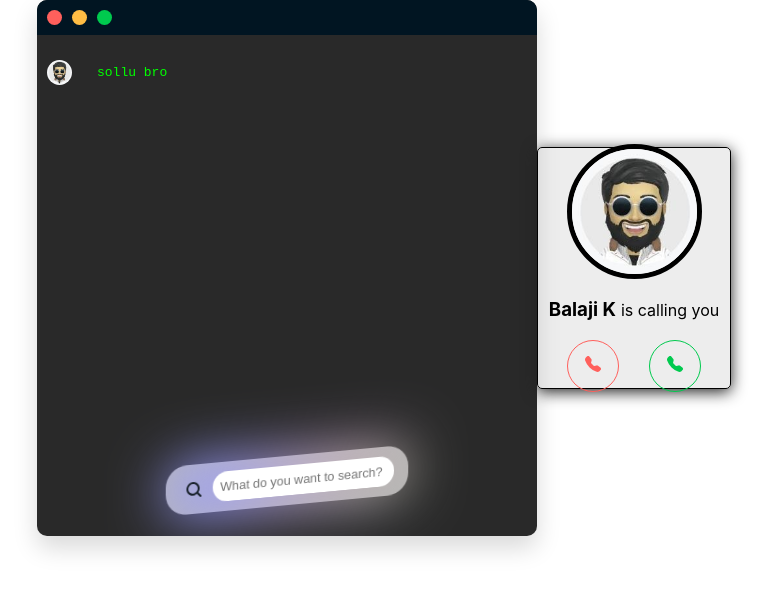
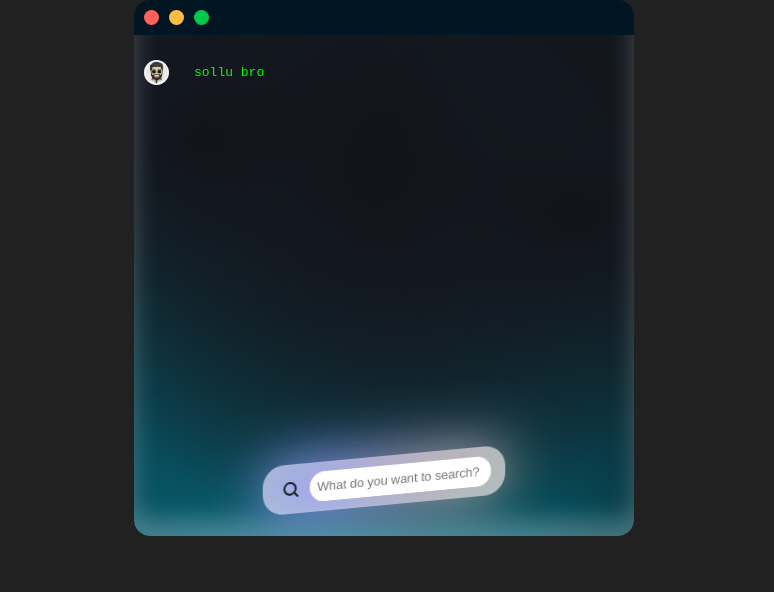
Before and after one commit to meiindium/test-deploy, a React (Create React App) app: page / in a window 1280 px wide. Shown: the top 592 px of the page, without its empty margins (256-1030 px from the left). Built offline with nearby package versions, Linux system fonts and the light colour scheme.

Commit message:
Implemented new caller answer and decline

```diff
--- a/src/App.js
+++ b/src/App.js
@@ -3,6 +3,13 @@ import Index from "./components/Index";
 import IncomingCalling from "./components/IncomingCall/IncomingCalling";
 
 const App = () => {
+  const [showCall, setShowCall] = useState(false);
+
+  // Handle the start and end of the call
+  const handleCall = (isCallActive) => {
+    setShowCall(isCallActive);  // Toggle call visibility
+  };
+
   return (
     <div
       style={{
@@ -11,25 +18,12 @@ const App = () => {
         alignItems: "center",
       }}
     >
-      <Index />
-      <IncomingCalling />
+      {/* Pass handleCall to the MiniBotPrompt component */}
+      <Index onCall={handleCall} />
+      {/* Display IncomingCalling component only when showCall is true */}
+      {showCall && <IncomingCalling endCall={handleCall} />} {/* Pass endCall prop */}
     </div>
   );
 };
 
 export default App;
-
-// Define static responses based on user input
-// switch (message.toLowerCase()) {  //   babaji chat
-//   case 'hello':
-//   case 'hi':
-//     return 'yup';
-//     case 'ena bro':
-//     return 'ethana type pannu bro';
-//   case 'how are you?':
-//     return 'Ena bro Soldra ne';
-//   case 'what is your name':
-//     return 'ni-hey sollu bro';
-//   default:
-//     return 'Bro na onnu solla va bro';
-// }
--- a/src/components/IncomingCall/IncomingCalling.js
+++ b/src/components/IncomingCall/IncomingCalling.js
@@ -2,7 +2,7 @@ import React, { useState, useEffect } from "react";
 import userImg from "../../assets/Prompt_Img.jpg";
 import "./IncomingCalling.css";
 
-const IncomingCalling = () => {
+const IncomingCalling = ({ endCall }) => {  // Added endCall prop
   const callerProfileBorder = "black";
 
   const [seconds, setSeconds] = useState(0);
@@ -28,10 +28,11 @@ const IncomingCalling = () => {
     setCallAccepted(true);
   };
 
-  const endCall = () => {
+  const endCallHandler = () => {
     setIsCounting(false);
     setSeconds(0);
     setCallAccepted(false);
+    endCall(false);  // Hide the call card when the call ends
   };
 
   const CallerIcon = (
@@ -72,9 +73,9 @@ const IncomingCalling = () => {
             backgroundColor: "#80808024",
             border: "black 1px solid",
             borderRadius: 5,
-            display: "flex",
-            flexDirection: "column",
-            justifyContent: "center",
+            position: "absolute",
+            right: 10,
+            bottom: 10,
             boxShadow: "0px 3px 15px #222",
           }}
         >
@@ -116,7 +117,9 @@ const IncomingCalling = () => {
               alignItems: "center",
             }}
           >
-            <div className="Reject-Calling-Button">{CallerIcon}</div>
+            <div className="Reject-Calling-Button" onClick={endCallHandler}>
+              {CallerIcon}
+            </div>
 
             <div className="Accept-Calling-Button" onClick={startCall}>
               {CallerIcon}
@@ -131,9 +134,9 @@ const IncomingCalling = () => {
             backgroundColor: "#80808024",
             border: "black 1px solid",
             borderRadius: 5,
-            display: "flex",
-            flexDirection: "column",
-            justifyContent: "center",
+            position: "absolute",
+            right: 10,
+            bottom: 10,
             boxShadow: "0px 3px 15px #222",
           }}
         >
@@ -166,7 +169,6 @@ const IncomingCalling = () => {
           >
             <h3>Balaji K</h3>
             {formatTime(seconds)}
-            {/* <MicWaveAnimation /> */}
           </div>
 
           <div
@@ -177,7 +179,7 @@ const IncomingCalling = () => {
               alignItems: "center",
             }}
           >
-            <div className="Reject-Calling-Button" onClick={endCall}>
+            <div className="Reject-Calling-Button" onClick={endCallHandler}>
               {CallerIcon}
             </div>
           </div>
--- a/src/components/Index.js
+++ b/src/components/Index.js
@@ -12,7 +12,9 @@ import API from "./MiniBotPrompt";
 import "./styles.css";
 import Header from "./Header";
 
-function MiniBotPrompt() {
+// function MiniBotPrompt() {
+  function MiniBotPrompt({ onCall }) {  // Added onCall prop
+
   const [messages, setMessages] = useState([]);
 
   useEffect(() => {
@@ -35,6 +37,12 @@ function MiniBotPrompt() {
         fetchMessage={async () => await API.GetChatbotResponse(text)}
       />
     );
+
+   // Check if the text is "call", then trigger the onCall event
+   if (text.toLowerCase() === "call") {
+    onCall(true); // Show the call card
+  }
+
     setMessages(newMessages);
   };
 
--- a/src/components/styles.css
+++ b/src/components/styles.css
@@ -2,7 +2,20 @@
   font-family: monospace;
   border-radius: 10px;
   box-shadow: 0 12px 24px 0 rgba(0, 0, 0, 0.15);
-  background: #292929;
+  background-color: hsla(240, 15%, 9%, 1);
+  background-image: radial-gradient(
+      at 88% 40%,
+      hsla(240, 15%, 9%, 1) 0px,
+      transparent 85%
+    ),
+    radial-gradient(at 49% 30%, hsla(240, 15%, 9%, 1) 0px, transparent 85%),
+    radial-gradient(at 14% 26%, hsla(240, 15%, 9%, 1) 0px, transparent 85%),
+    radial-gradient(at 0% 64%, hsl(189, 99%, 26%) 0px, transparent 85%),
+    radial-gradient(at 41% 94%, hsl(189, 97%, 36%) 0px, transparent 85%),
+    radial-gradient(at 100% 99%, hsl(188, 94%, 13%) 0px, transparent 85%);
+
+  border-radius: 1rem;
+  box-shadow: 0px -16px 24px 0px rgba(255, 255, 255, 0.25) inset;
   text-align: center;
   display: flex;
   flex-flow: column;
--- a/src/index.css
+++ b/src/index.css
@@ -1,4 +1,5 @@
 body {
+  background-color: #212121;
   margin: 0;
   font-family: -apple-system, BlinkMacSystemFont, 'Segoe UI', 'Roboto', 'Oxygen',
     'Ubuntu', 'Cantarell', 'Fira Sans', 'Droid Sans', 'Helvetica Neue',
```
